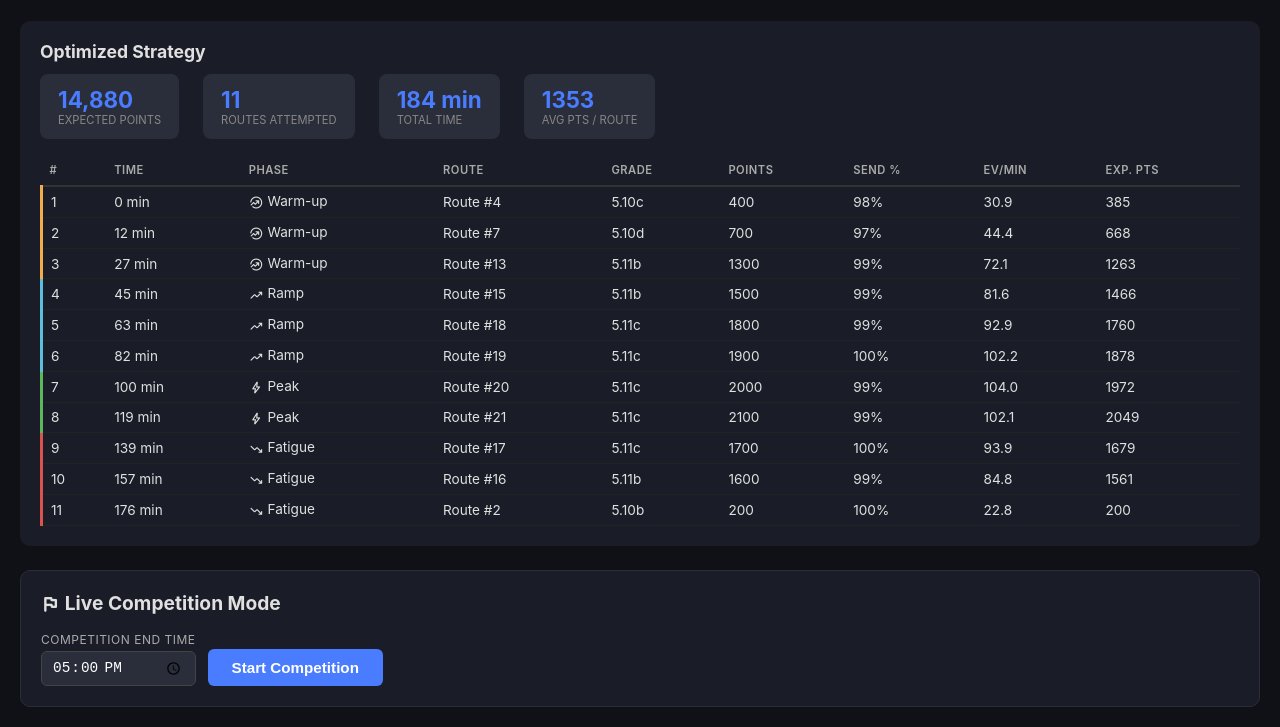
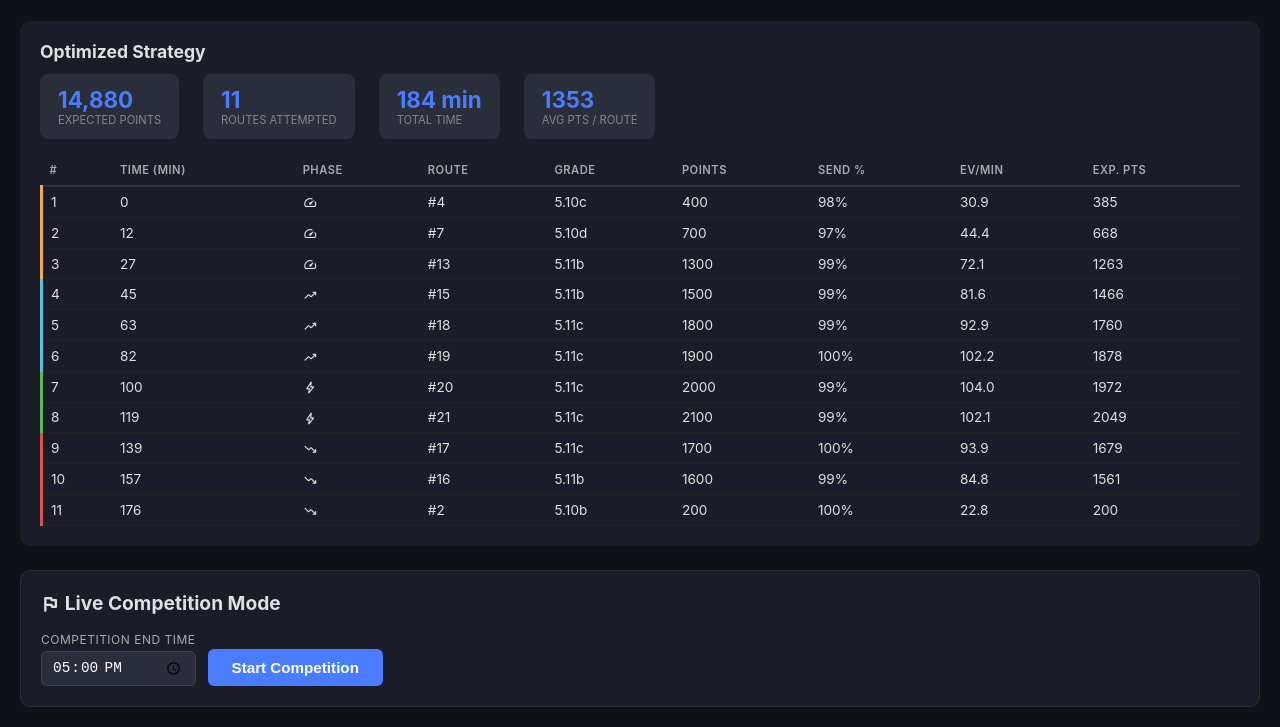
Before and after one commit to alecgdouglas/climbing-comp-planner, a website: page index.html in a window 1280 px wide. Shown: the part 948-1675 px from the top of the page. Drawn offline with nearby package versions, Linux system fonts and the light colour scheme.

Commit message:
Compact strategy table: icon-only phases, shorter route/time labels

```diff
--- a/index.html
+++ b/index.html
@@ -273,10 +273,10 @@ function renderStrategy(result) {
     return 'phase-fatigue';
   };
   const phaseLabel = (min) => {
-    if (min < 30) return '<span class="mi">whatshot</span> Warm-up';
-    if (min < 90) return '<span class="mi">trending_up</span> Ramp';
-    if (min < 120) return '<span class="mi">bolt</span> Peak';
-    return '<span class="mi">trending_down</span> Fatigue';
+    if (min < 30) return '<span class="mi">speed</span>';
+    if (min < 90) return '<span class="mi">trending_up</span>';
+    if (min < 120) return '<span class="mi">bolt</span>';
+    return '<span class="mi">trending_down</span>';
   };
 
   el.innerHTML = `
@@ -288,13 +288,13 @@ function renderStrategy(result) {
       <div class="stat"><div class="val">${Math.round(result.totalExpectedPoints / result.routesAttempted)}</div><div class="lbl">Avg Pts / Route</div></div>
     </div>
     <div class="table-wrap"><table>
-      <tr><th>#</th><th>Time</th><th>Phase</th><th>Route</th><th>Grade</th><th>Points</th><th>Send %</th><th>EV/min</th><th>Exp. Pts</th></tr>
+      <tr><th>#</th><th>Time (min)</th><th>Phase</th><th>Route</th><th>Grade</th><th>Points</th><th>Send %</th><th>EV/min</th><th>Exp. Pts</th></tr>
       ${result.plan.map((p, i) => `
         <tr class="${phaseClass(p.startMin)}">
           <td>${i + 1}</td>
-          <td>${Math.round(p.startMin)} min</td>
+          <td>${Math.round(p.startMin)}</td>
           <td>${phaseLabel(p.startMin)}</td>
-          <td>Route #${p.route.routeNum}</td>
+          <td>#${p.route.routeNum}</td>
           <td>${p.route.grade}</td>
           <td>${p.route.points}</td>
           <td>${Math.round(p.pSend * 100)}%</td>
```
